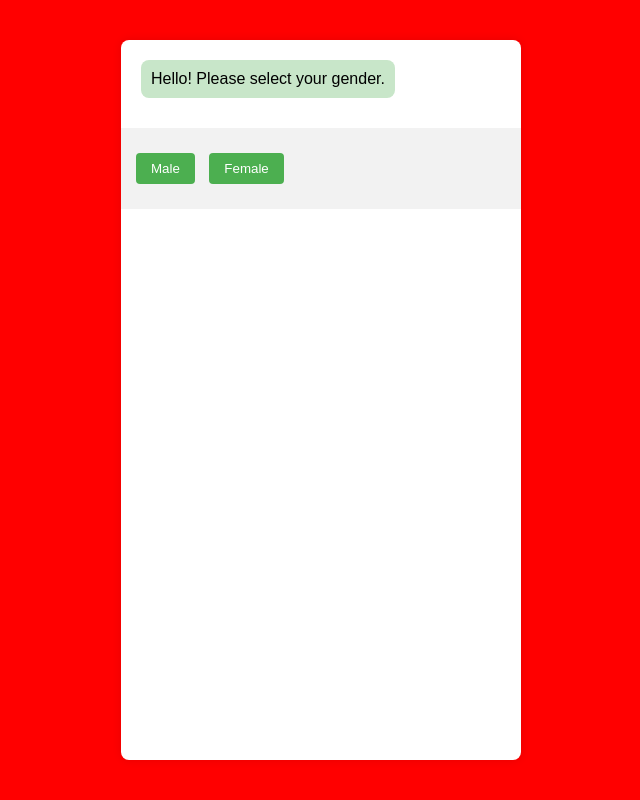
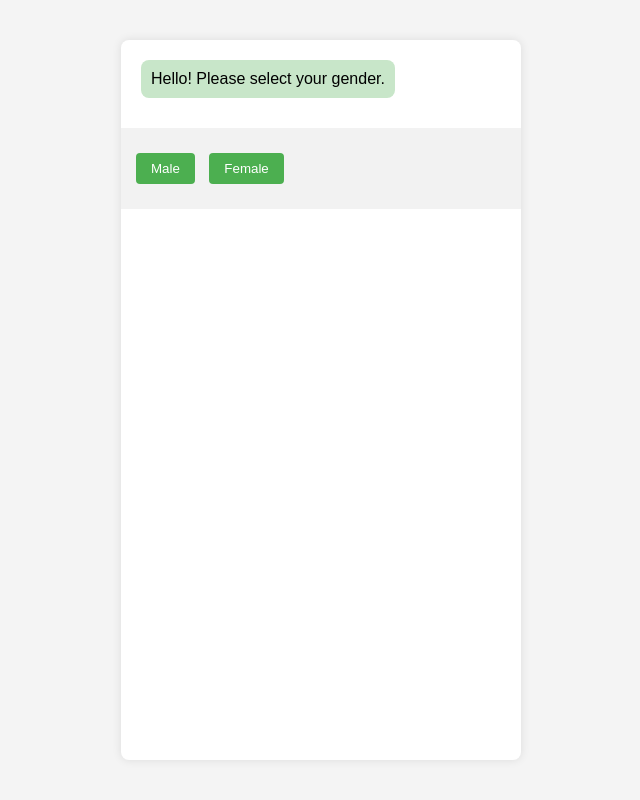
Before and after one commit to mihret-tibebe/chat-bot, a Flask app: page / in a window 1280 px wide. Shown: the whole page, without its empty margins (319-959 px from the left). Run offline with Flask 2, Linux system fonts and the light colour scheme; parts of the project's set-up code (start-up, migrations or seed data) failed here and were passed over.

Commit message:
Update style.css

```diff
--- a/static/styles/style.css
+++ b/static/styles/style.css
@@ -1,8 +1,8 @@
 
 body {
 	font-family: 'Arial', sans-serif;
-/* 	background-color: #f4f4f4; */
-	background-color: red;
+	background-color: #f4f4f4;
+/* 	background-color: red; */
 	margin: 0;
 	padding: 0;
 	display: flex;
@@ -29,8 +29,8 @@
 }
 
 .user-message {
-/* 	background-color: #e0f7fa; */
-	background-color: red;
+	background-color: #e0f7fa;
+/* 	background-color: red; */
 	color: #000;
 	text-align: right;
 	padding: 10px;
```
